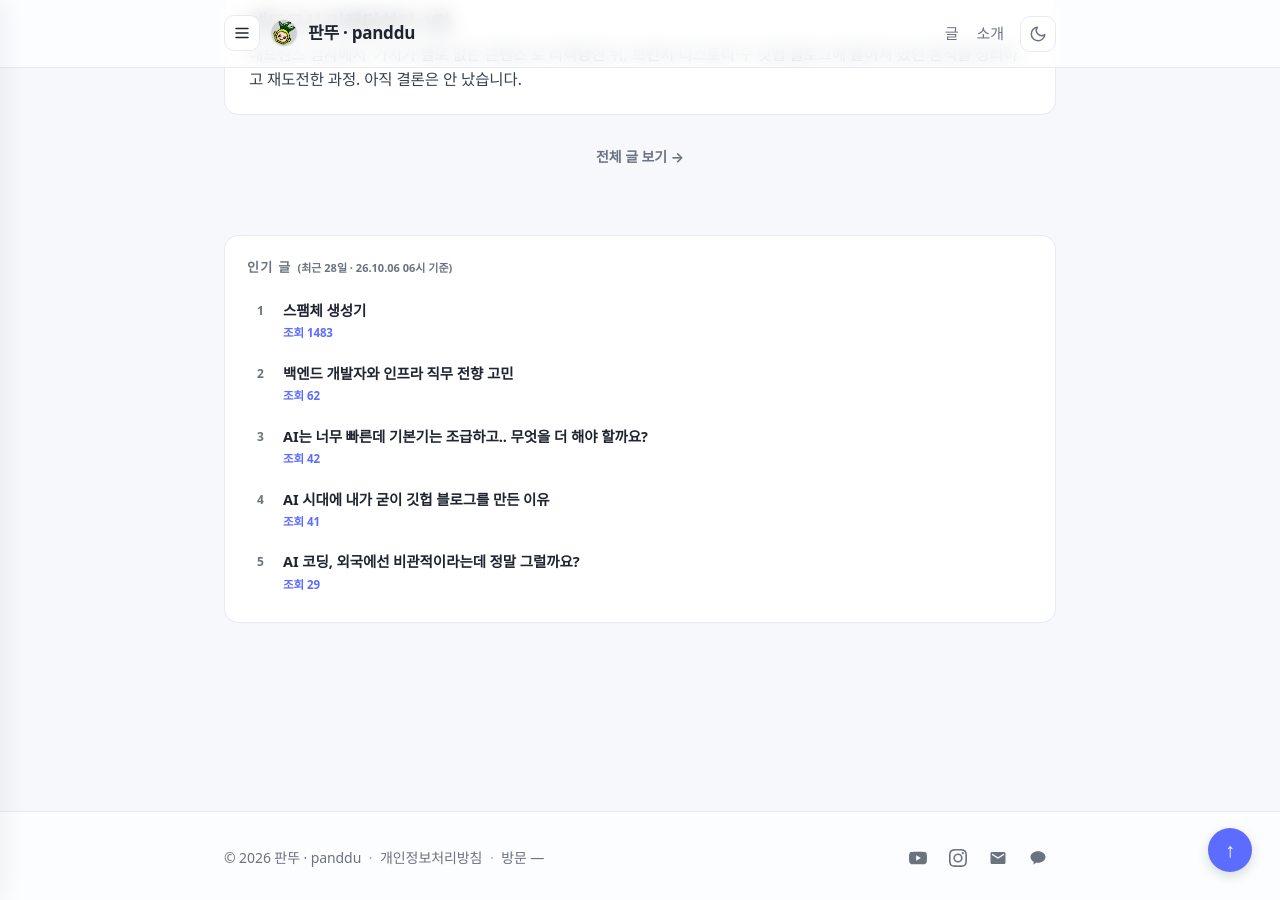
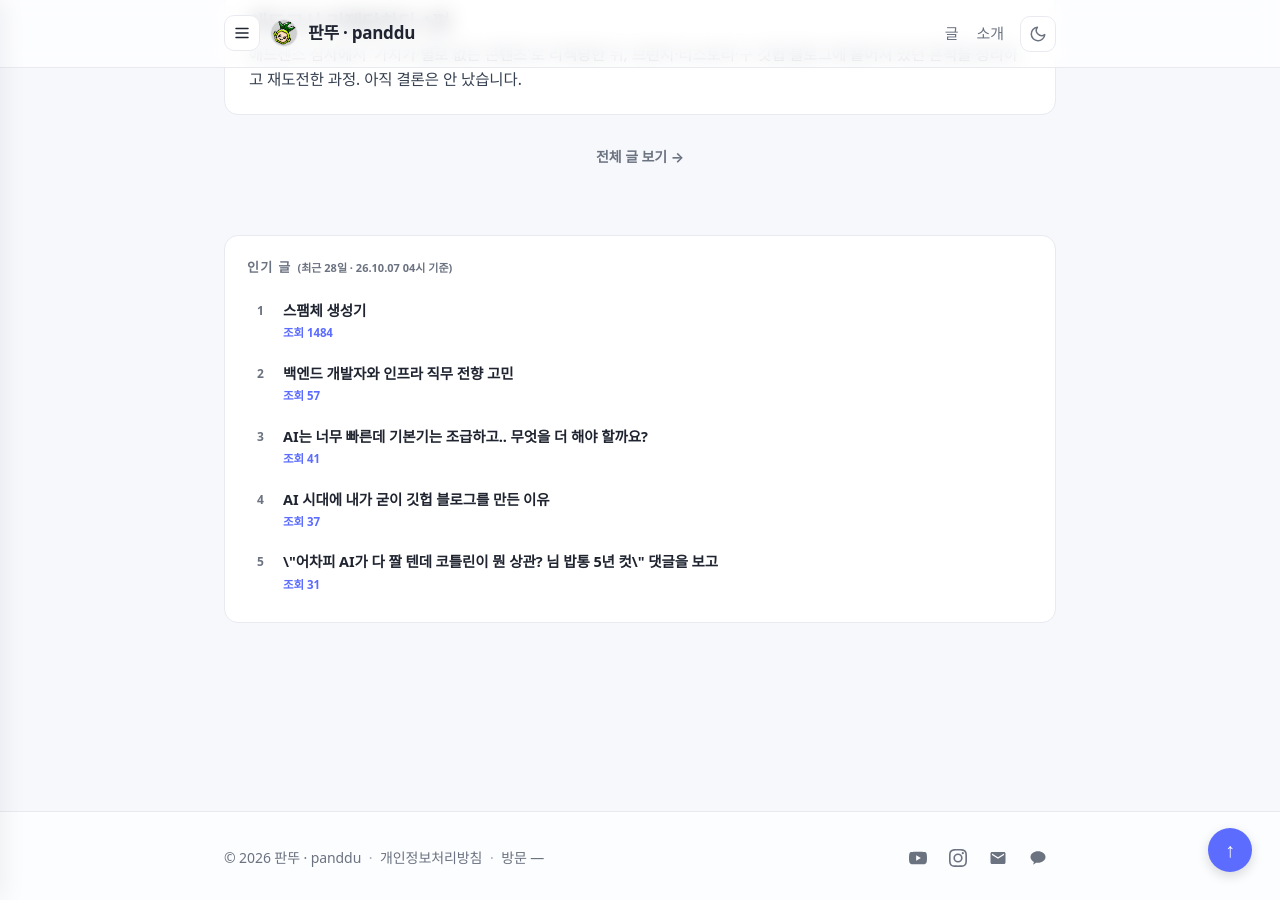
Before and after one commit to panddu/panddu.github.io, a Jekyll site: the page built from index.html, in a window 1280 px wide and 900 px high, scrolled down 2017 px. Built offline with Jekyll 4.4.1, drawn with Linux system fonts in a browser that asks for light colours; some web fonts are replaced.

Commit message:
chore: update popular posts

```diff
--- a/_data/popular_posts.json
+++ b/_data/popular_posts.json
@@ -1,31 +1,31 @@
 {
-  "generated_at": "2026-10-06T06:49:21+09:00",
+  "generated_at": "2026-10-07T04:58:22+09:00",
   "period_days": 28,
   "posts": [
     {
       "title": "스팸체 생성기",
       "url": "/posts/2019/04/spammaker/",
-      "views": 1483
+      "views": 1484
     },
     {
       "title": "백엔드 개발자와 인프라 직무 전향 고민",
       "url": "/posts/2026/08/backend-and-infra-counsel/",
-      "views": 62
+      "views": 57
     },
     {
       "title": "AI는 너무 빠른데 기본기는 조급하고.. 무엇을 더 해야 할까요?",
       "url": "/posts/2026/08/ai-and-basic-skills/",
-      "views": 42
+      "views": 41
     },
     {
       "title": "AI 시대에 내가 굳이 깃헙 블로그를 만든 이유",
       "url": "/posts/2026/08/why-i-made-github-blog/",
-      "views": 41
+      "views": 37
     },
     {
-      "title": "AI 코딩, 외국에선 비관적이라는데 정말 그럴까요?",
-      "url": "/posts/2026/08/ai-coding-sentiment/",
-      "views": 29
+      "title": "\\\"어차피 AI가 다 짤 텐데 코틀린이 뭔 상관? 님 밥통 5년 컷\\\" 댓글을 보고",
+      "url": "/posts/2026/09/ai-coding-language-and-developer-future/",
+      "views": 31
     }
   ]
 }
```
